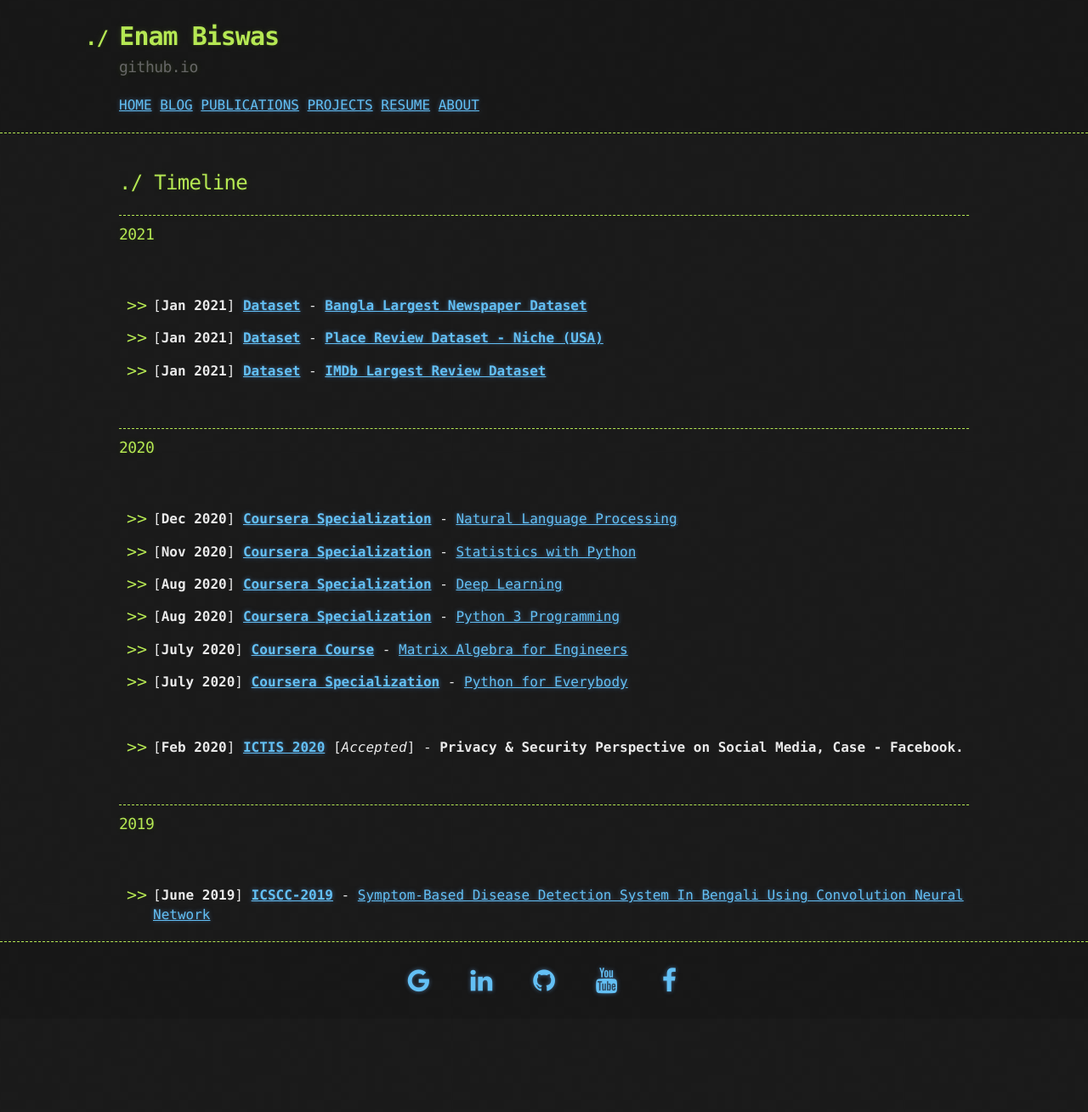
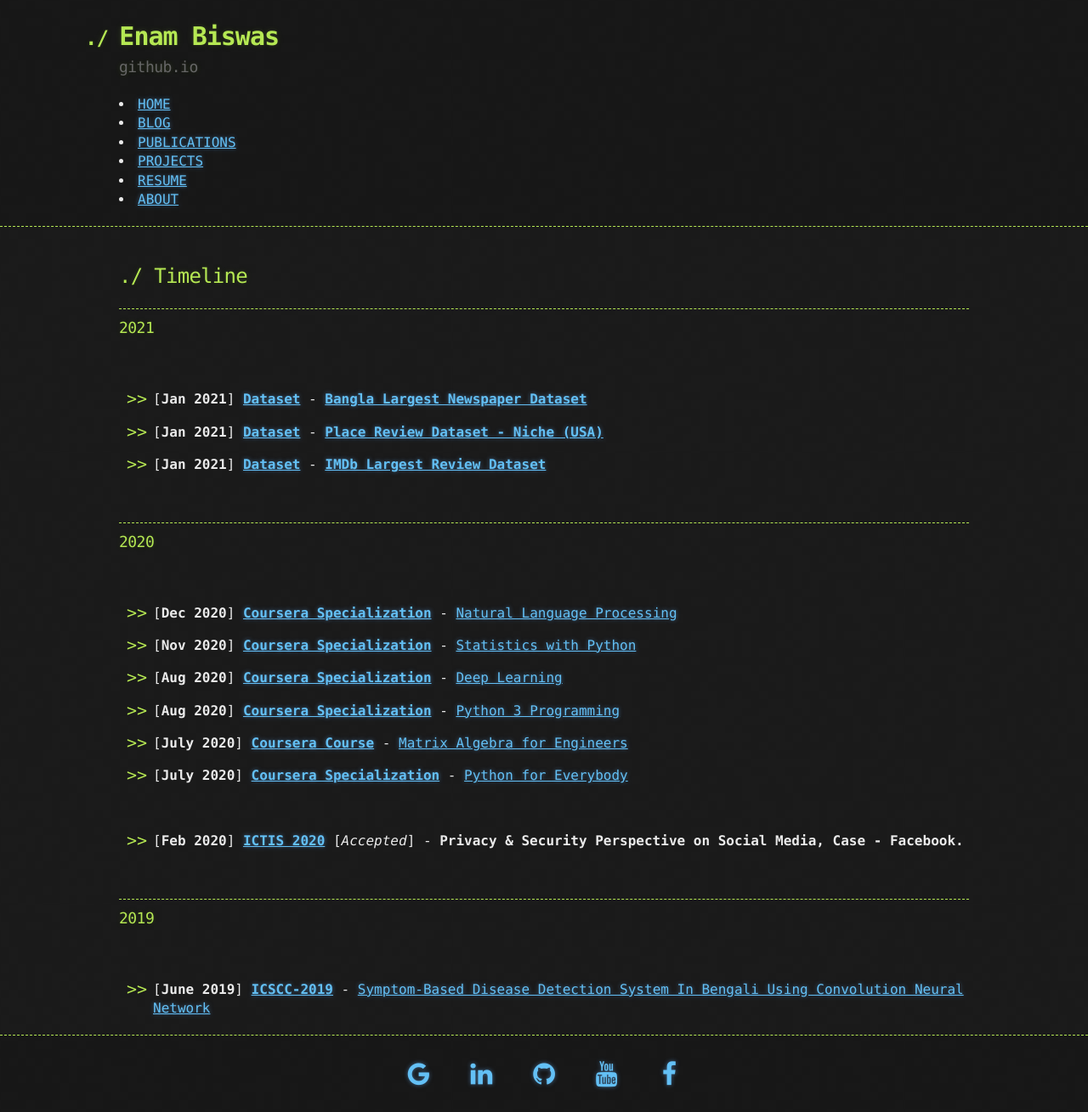
Before and after one commit to e-biswas/e-biswas.github.io, a Jekyll site: the page built from index.md, in a window 1280 px wide. Shown: the whole page at 85% size. Built offline with Jekyll 4.4.1, drawn with Linux system fonts in a browser that asks for light colours; our own code applies the rules of GitHub Pages for plain Markdown files; before the commit the page ends 1199 px from its top, so only the background shows below that.

Commit message:
Update header.html

```diff
--- a/_includes/header.html
+++ b/_includes/header.html
@@ -8,12 +8,12 @@
 
 
       <nav class="container">
-        <a href="{{ site.baseurl }}/index">HOME</a>
-        <a href="{{ site.baseurl }}/blogs">BLOG</a>
-        <a href="{{ site.baseurl }}/publications">PUBLICATIONS</a>
-        <a href="{{ site.baseurl }}/projects">PROJECTS</a>
-        <a href="{{ site.baseurl }}/Enam_Biswas_CV.pdf" target="_blank">RESUME</a>
-        <a href="{{ site.baseurl }}/about">ABOUT</a>
+            <li><a class="nav-header" href="{{ site.baseurl }}/index">HOME</a></li>
+            <li><a class="nav-header" href="{{ site.baseurl }}/blogs">BLOG</a></li>
+            <li><a class="nav-header" href="{{ site.baseurl }}/publications">PUBLICATIONS</a></li>
+            <li><a class="nav-header" href="{{ site.baseurl }}/projects">PROJECTS</a></li>
+            <li><a class="nav-header" href="{{ site.baseurl }}/Enam_Biswas_CV.pdf" target="_blank">RESUME</a></li>
+            <li><a class="nav-header" href="{{ site.baseurl }}/about">ABOUT</a></li>
       </nav>
 
 </header>
```
